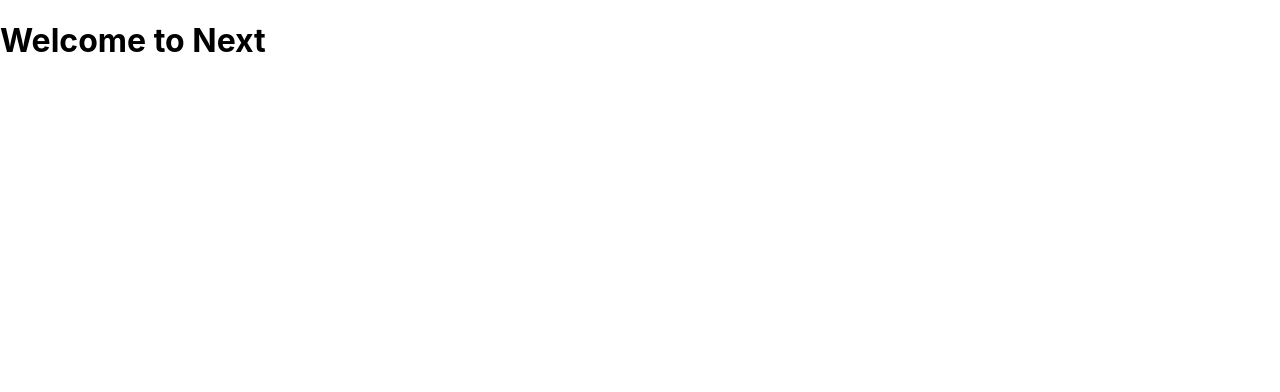
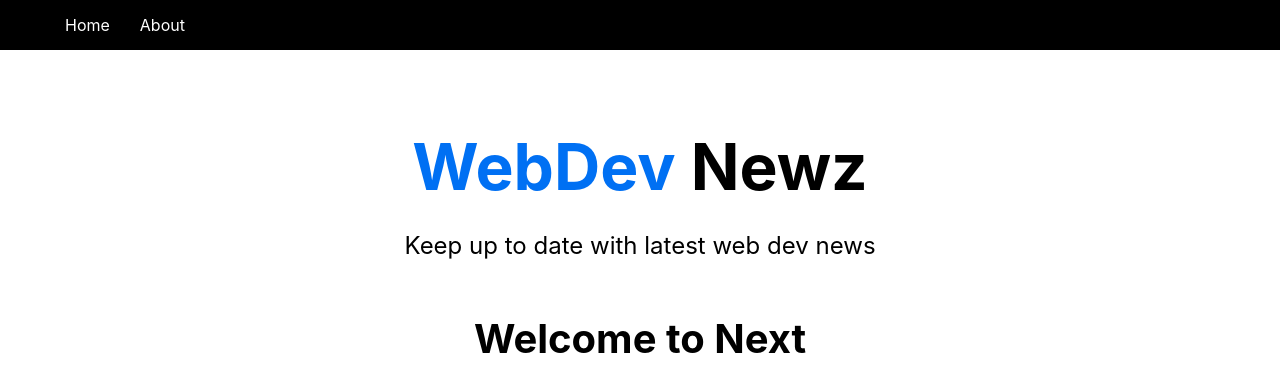
Before and after one commit to abu-git/nextjs-redo, a Next.js app: page / in a window 1280 px wide. Shown: the top 392 px of the page. Built offline with nearby package versions, Linux system fonts and the light colour scheme.

Commit message:
styling, layout wrapping, css in jsx

```diff
--- /dev/null
+++ b/components/Header.js
@@ -0,0 +1,35 @@
+import headerStyles from '../styles/Header.module.css'
+
+const Header = () => {
+    return (
+        <div>
+            <h1 className={headerStyles.title}>
+                <span>WebDev</span> Newz
+            </h1>
+            <p className={headerStyles.description}>Keep up to date with latest web dev news</p>
+        </div>
+    )
+}
+
+/*
+An example of CSS in JSX with conditionals
+
+const Header = () => {
+    const x = 2
+    return (
+        <div>
+            <h1 className='title'>
+                <span>WebDev</span> Newz
+            </h1>
+            <style jsx>
+                {`
+                    .title {
+                        color: ${x > 3 ? 'red' : 'blue'};
+                    }
+                `}
+            </style>
+        </div>
+    )
+}*/
+
+export default Header
--- /dev/null
+++ b/components/Layout.js
@@ -0,0 +1,22 @@
+//  Layout component wraps css container across the application.
+//  Nav is added to Layout component which wraps around _app.js so it appears on every page.
+
+import Nav from './Nav'
+import Header from './Header'
+import styles from '../styles/Layout.module.css'
+
+const Layout = ({children}) => {
+    return (
+        <>
+            <Nav />
+            <div className={styles.container}>
+                <main className={styles.main}>
+                    <Header />
+                    {children}
+                </main>
+            </div>
+        </>
+    )
+}
+
+export default Layout
--- /dev/null
+++ b/components/Nav.js
@@ -0,0 +1,19 @@
+import Link from 'next/link'
+import navStyles from '../styles/Nav.module.css'
+
+const Nav = () => {
+    return (
+        <nav className={navStyles.nav}>
+            <ul>
+                <li>
+                    <Link href='/'>Home</Link>
+                </li>
+                <li>
+                    <Link href='/about'>About</Link>
+                </li>
+            </ul>
+        </nav>
+    )
+}
+
+export default Nav
--- a/pages/_app.js
+++ b/pages/_app.js
@@ -1,7 +1,19 @@
+import Layout from '../components/Layout'
 import '../styles/globals.css'
 
 function MyApp({ Component, pageProps }) {
-  return <Component {...pageProps} />
+  return (
+    <Layout>
+      <Component {...pageProps} />
+    </Layout>
+  )
 }
 
+/*
+The original code prior to adding Layout in above
+
+function MyApp({ Component, pageProps }) {
+  return <Component {...pageProps} />
+}*/
+
 export default MyApp
--- /dev/null
+++ b/styles/Header.module.css
@@ -0,0 +1,27 @@
+.title a,
+.title span {
+    color: #0070f3;
+    text-decoration: none;
+  }
+
+  .title a:hover,
+  .title a:focus,
+  .title a:active {
+    text-decoration: underline;
+  }
+
+  .title {
+    margin: 0;
+    line-height: 1.15;
+    font-size: 4rem;
+  }
+
+  .title,
+  .description {
+    text-align: center;
+  }
+
+  .description {
+    line-height: 1.5;
+    font-size: 1.5rem;
+  }
--- /dev/null
+++ b/styles/Layout.module.css
@@ -0,0 +1,79 @@
+.container {
+    min-height: 100vh;
+    padding: 0 0.5rem;
+    display: flex;
+    flex-direction: column;
+    justify-content: flex-start;
+    align-items: center;
+    height: 100vh;
+  }
+
+  .main {
+    padding: 5rem 0;
+    flex: 1;
+    display: flex;
+    flex-direction: column;
+    justify-content: flex-start;
+    align-items: center;
+    font-size: 1.25rem;
+  }
+
+  .code {
+    background: #fafafa;
+    border-radius: 5px;
+    padding: 0.75rem;
+    font-size: 1.1rem;
+    font-family: Menlo, Monaco, Lucida Console, Liberation Mono, DejaVu Sans Mono,
+      Bitstream Vera Sans Mono, Courier New, monospace;
+  }
+
+  .grid {
+    display: flex;
+    align-items: center;
+    justify-content: center;
+    flex-wrap: wrap;
+    max-width: 800px;
+    margin-top: 3rem;
+  }
+
+  .card {
+    margin: 1rem;
+    padding: 1.5rem;
+    text-align: left;
+    color: inherit;
+    text-decoration: none;
+    border: 1px solid #eaeaea;
+    border-radius: 10px;
+    transition: color 0.15s ease, border-color 0.15s ease;
+    width: 45%;
+  }
+
+  .card:hover,
+  .card:focus,
+  .card:active {
+    color: #0070f3;
+    border-color: #0070f3;
+  }
+
+  .card h2 {
+    margin: 0 0 1rem 0;
+    font-size: 1.5rem;
+  }
+
+  .card p {
+    margin: 0;
+    font-size: 1.25rem;
+    line-height: 1.5;
+  }
+
+  .logo {
+    height: 1em;
+    margin-left: 0.5rem;
+  }
+
+  @media (max-width: 600px) {
+    .grid {
+      width: 100%;
+      flex-direction: column;
+    }
+  }
--- /dev/null
+++ b/styles/Nav.module.css
@@ -0,0 +1,20 @@
+.nav {
+    height: 50px;
+    padding: 10px;
+    background: #000;
+    color: #fff;
+    display: flex;
+    align-items: center;
+    justify-content: flex-start;
+  }
+
+  .nav ul {
+    display: flex;
+    justify-content: center;
+    align-items: center;
+    list-style: none;
+  }
+
+  .nav ul li a {
+    margin: 5px 15px;
+  }
```
